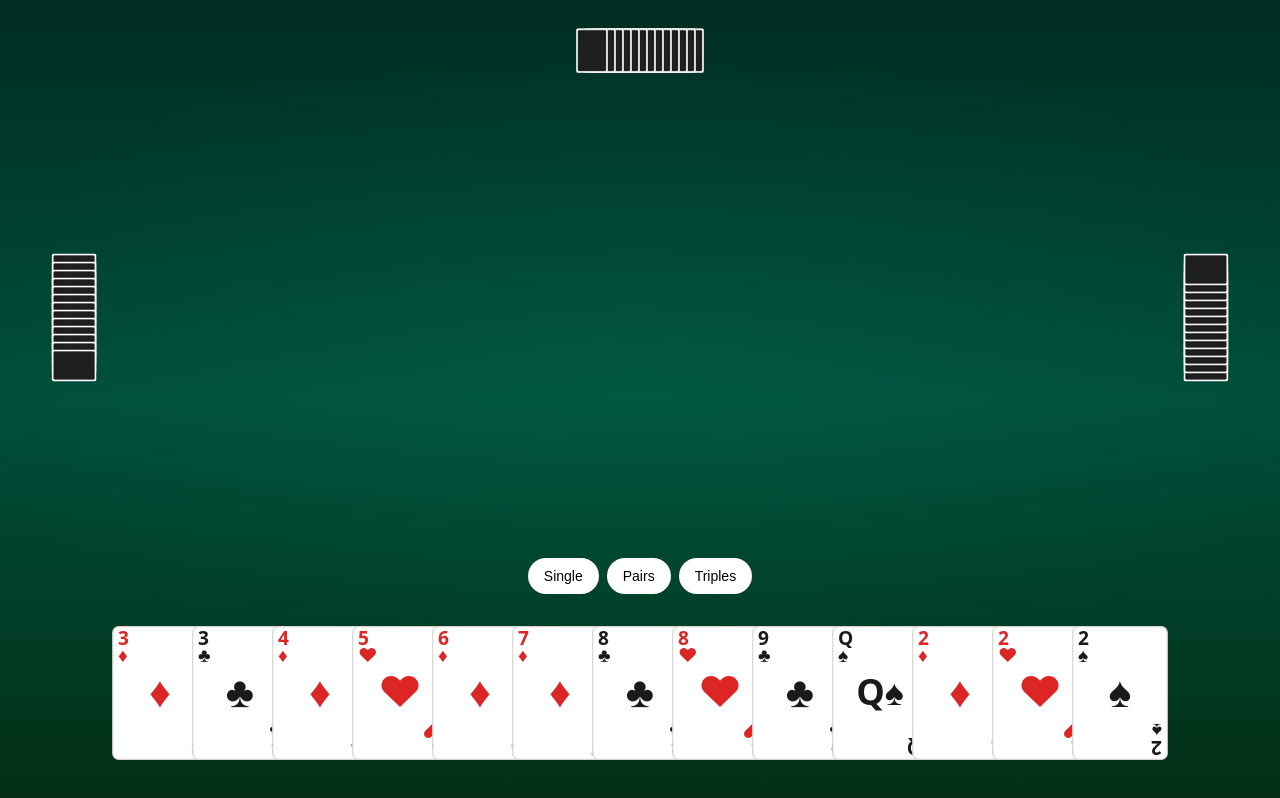
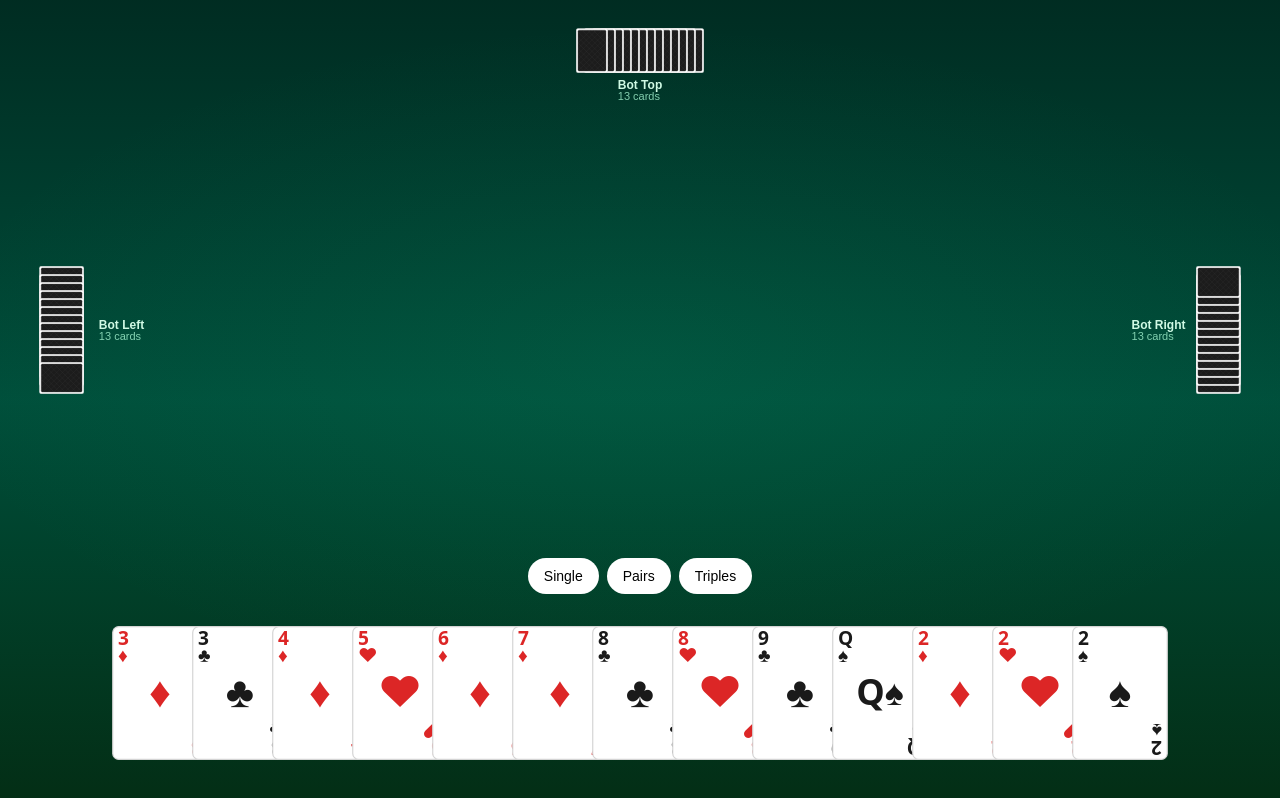
Before and after one commit to mfaridn03/tycoon-web, a Next.js app: page / in a window 1280 px wide. Both pictures are taken after a click on the button "Start Game". Built offline with nearby package versions, Linux system fonts and the light colour scheme.

Commit message:
style: bot labels closer to center to stop clipping

```diff
--- a/components/GameTablePrototype.tsx
+++ b/components/GameTablePrototype.tsx
@@ -85,17 +85,21 @@ function CenterStack({
 function BotHandStrip({
   stackRef,
   cards,
+  botName,
   rotationDeg,
   className,
 }: {
   stackRef: RefObject<HTMLDivElement | null>;
   cards: Card[];
+  botName: string;
   rotationDeg: number;
   className?: string;
 }) {
   const [dealPhase, setDealPhase] = useState<BotDealPhase>(() =>
     cards.length === HAND_SIZE ? "measuring" : "idle",
   );
+  const labelShiftX =
+    rotationDeg === 90 ? 20 : rotationDeg === -90 ? -20 : 0;
   const [flyOffsets, setFlyOffsets] = useState<{ x: number; y: number }[]>([]);
   const slotRefs = useRef<(HTMLDivElement | null)[]>([]);
   const timersRef = useRef<ReturnType<typeof setTimeout>[]>([]);
@@ -192,8 +196,28 @@ function BotHandStrip({
         transformOrigin: "center center",
       }}
     >
+      <div className="flex flex-col items-center pointer-events-none">
         <div
-        className={`flex items-center justify-center pointer-events-none ${
+          style={{
+            transform: `rotate(${-rotationDeg}deg)`,
+            transformOrigin: "center center",
+            width: BOT_CARD_W ,
+            whiteSpace: "nowrap"
+          }}
+          className="mb-0.5 flex flex-col items-center gap-0.5 select-none"
+        >
+          <div style={{ transform: `translateX(${labelShiftX}px)` }}>
+            <div className="text-xs font-semibold leading-none text-emerald-100">
+              {botName}
+            </div>
+            <div className="text-[11px] leading-none text-emerald-200/80">
+              {cards.length} cards
+            </div>
+          </div>
+        </div>
+
+        <div
+          className={`flex items-center justify-center ${
             isAnimating ? "opacity-95" : "opacity-100"
           }`}
           style={{ minHeight: BOT_CARD_H + 8 }}
@@ -217,6 +241,7 @@ function BotHandStrip({
               </div>
             </div>
           ))}
+        </div>
       </div>
     </div>
   );
@@ -288,6 +313,7 @@ export function GameTablePrototype() {
                 key={`bot-top-${dealId}`}
                 stackRef={stackRef}
                 cards={botTop}
+                botName="Bot Top"
                 rotationDeg={180}
                 className=""
               />
@@ -300,6 +326,7 @@ export function GameTablePrototype() {
                 key={`bot-left-${dealId}`}
                 stackRef={stackRef}
                 cards={botLeft}
+                botName="Bot Left"
                 rotationDeg={90}
                 className="justify-self-start pl-1"
               />
@@ -317,6 +344,7 @@ export function GameTablePrototype() {
                 key={`bot-right-${dealId}`}
                 stackRef={stackRef}
                 cards={botRight}
+                botName="Bot Right"
                 rotationDeg={-90}
                 className="justify-self-end pr-1"
               />
```
Lines whose indentation alone changed are shown as unchanged.
